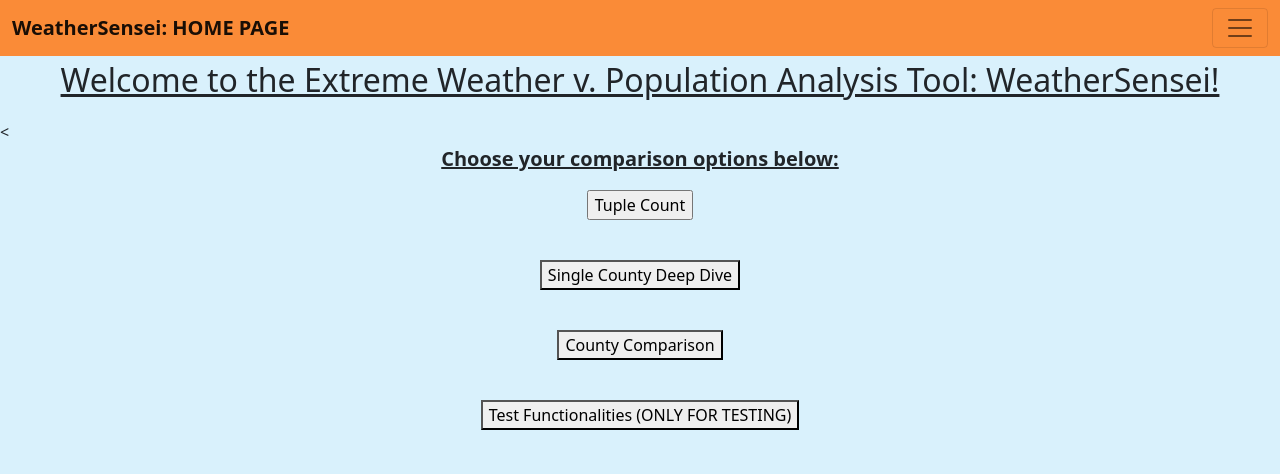
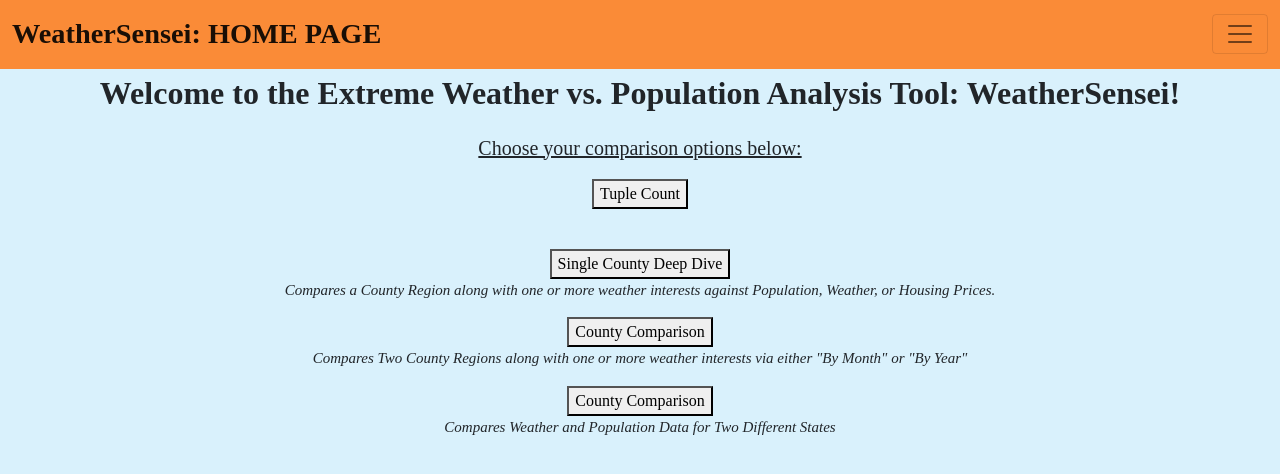
Before and after one commit to BrianMcDowell/ExtremeWeather, a Django app: page /main/ in a window 1280 px wide. Shown: the top 474 px of the page. Run offline with Django 4.2, Linux system fonts and the light colour scheme; data that the repository does not hold is empty.

Commit message:
TwoFipsResults.html now has a Navbar name. Results.html Page is no longer accessible.

```diff
--- a/ew/views.py
+++ b/ew/views.py
@@ -40,8 +40,8 @@
 def openOneFips(request):
     return render(request, 'WebsiteDesign/TwoFipsResults.html')
 
-def openResults(request):
-    return render(request, 'WebsiteDesign/Results.html')
+def openStatesResults(request):
+    return render(request, 'WebsiteDesign/StatesResults.html')
 
 
 def results(request):
--- a/templates/WebsiteDesign/MainPage.html
+++ b/templates/WebsiteDesign/MainPage.html
@@ -10,7 +10,7 @@
     <!-- Bootstrap JS (and dependencies) -->
     <script src="https://code.jquery.com/jquery-3.6.0.min.js"></script>
     <script src="https://cdn.jsdelivr.net/npm/bootstrap@5.0.2/dist/js/bootstrap.bundle.min.js" integrity="sha384-MrcW6ZMFYlzcLA8Nl+NtUVF0sA7MsXsP1UyJoMp4YLEuNSfAP+JcXn/tWtIaxVXM" crossorigin="anonymous"></script>
-    <link rel="stylesheet" href="{%  static 'MainPageClass.css' %}">
+    <link rel="stylesheet" href="{%  static 'WebsiteDesign/MainPageClass.css' %}">
 
 </head>
 {% block content %}
@@ -40,32 +40,34 @@
     </div>
 </nav>
     <!-- CHOOSE WEATHER INTEREST -->
-<p style="text-align: center; font-size: 32px;"><u>Welcome to the Extreme Weather v. Population Analysis Tool: WeatherSensei! </u></p>
-<
-<p style="text-align: center; font-size: 20px;"><b><u>Choose your comparison options below:</u></b></p>
+    <p style="text-align: center; font-size: 32px;"><b>Welcome to the Extreme Weather vs. Population Analysis Tool: WeatherSensei! </b> </p>
+
+<p style="text-align: center; font-size: 20px;"><u>Choose your comparison options below:</u></p>
 <!-- TUPLE COUNT -->
 <form id = "countForm" style="text-align: center;" action="{% url 'views' %} " method="post">
     <input type="submit" value="Tuple Count" class="submitBtn">
     {% csrf_token %}
 </form>
-<p><br></p>
+    <p><br></p>
 <!-- ONE FIPS WEBSITE -->
 <form id = "countForm" style="text-align: center;" action="{% url 'onefips' %} " method="get">
     <button type = "submit" class="submitBtn"> Single County Deep Dive </button>
     {% csrf_token %}
 </form>
-<p><br></p>
+<p style="text-align: center; font-size: 15px;"> <i>Compares a County Region along with one or more weather interests against Population, Weather, or Housing Prices. </i></p>
 <!-- TWO FIPS WEBSITE -->
 <form id = "countForm" style="text-align: center;" action="{% url 'twofips' %} " method="get">
     <button type = "submit" class="submitBtn"> County Comparison </button>
     {% csrf_token %}
 </form>
-<p><br></p>
-<!-- RESULTS TEST WEBSITE -->
-<form id = "countForm" style="text-align: center;" action="{% url 'results' %} " method="get">
-    <button type = "submit" class="submitBtn"> Test Functionalities (ONLY FOR TESTING) </button>
+    <p style="text-align: center; font-size: 15px;"> <i>Compares Two County Regions along with one or more weather interests via either "By Month" or "By Year" </i></p>
+<!-- STATE COMPARISON WEBSITE -->
+<form id = "countForm" style="text-align: center;" action="{% url 'states' %} " method="get">
+    <button type = "submit" class="submitBtn"> County Comparison </button>
     {% csrf_token %}
 </form>
+    <p style="text-align: center; font-size: 15px;"> <i>Compares Weather and Population Data for Two Different States</i></p>
+
 <p><br></p>
 <!-- TUPLE COUNTS IF TUPLE COUNT BUTTON IS PRESSED -->
 {% if tuple_count_res %}
--- a/templates/WebsiteDesign/OneFips.html
+++ b/templates/WebsiteDesign/OneFips.html
@@ -6,7 +6,7 @@
     <title>Single County Deep Dive </title>
     <link href="https://cdn.jsdelivr.net/npm/bootstrap@5.0.2/dist/css/bootstrap.min.css" rel="stylesheet" integrity="sha384-EVSTQN3/azprG1Anm3QDgpJLIm9Nao0Yz1ztcQTwFspd3yD65VohhpuuCOmLASjC" crossorigin="anonymous">
     <link rel="stylesheet" type="text/css" href="MainPageClass.css">
-    <link rel="stylesheet" href="{%  static 'MainPageClass.css' %}">
+    <link rel="stylesheet" href="{%  static 'WebsiteDesign/MainPageClass.css' %}">
 
     <!-- Bootstrap JS (and dependencies) -->
     <script src="https://code.jquery.com/jquery-3.6.0.min.js"></script>
@@ -36,6 +36,9 @@
             </li>
             <li class="nav-item">
               <a class="nav-link" href="{% url 'twofips' %} ">County Comparison</a>
+            </li>
+              <li class="nav-item">
+              <a class="nav-link" href="{% url 'states' %} ">State Comparison</a>
             </li>
           </ul>
         </div>
--- a/templates/WebsiteDesign/TwoFipsResults.html
+++ b/templates/WebsiteDesign/TwoFipsResults.html
@@ -10,7 +10,7 @@
     <!-- Bootstrap JS (and dependencies) -->
     <script src="https://code.jquery.com/jquery-3.6.0.min.js"></script>
     <script src="https://cdn.jsdelivr.net/npm/bootstrap@5.0.2/dist/js/bootstrap.bundle.min.js" integrity="sha384-MrcW6ZMFYlzcLA8Nl+NtUVF0sA7MsXsP1UyJoMp4YLEuNSfAP+JcXn/tWtIaxVXM" crossorigin="anonymous"></script>
-    <link rel="stylesheet" href="{%  static 'MainPageClass.css' %}">
+    <link rel="stylesheet" href="{%  static 'WebsiteDesign/MainPageClass.css' %}">
 
     <!-- Chart.js -->
     <script src="https://cdn.jsdelivr.net/npm/chart.js"></script>
```
Also changed, not shown: templates/WebsiteDesign/StatesResults.html (+9 -4 lines).
